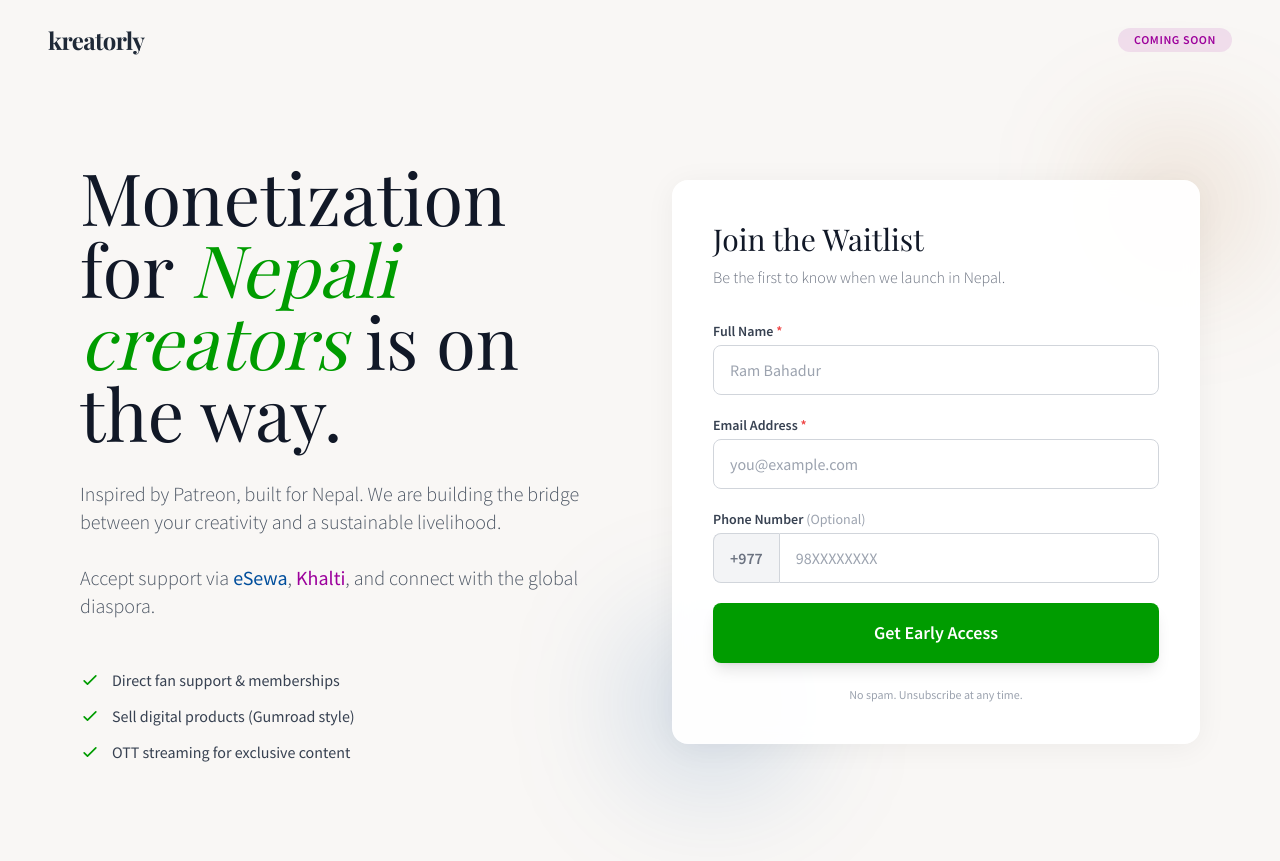
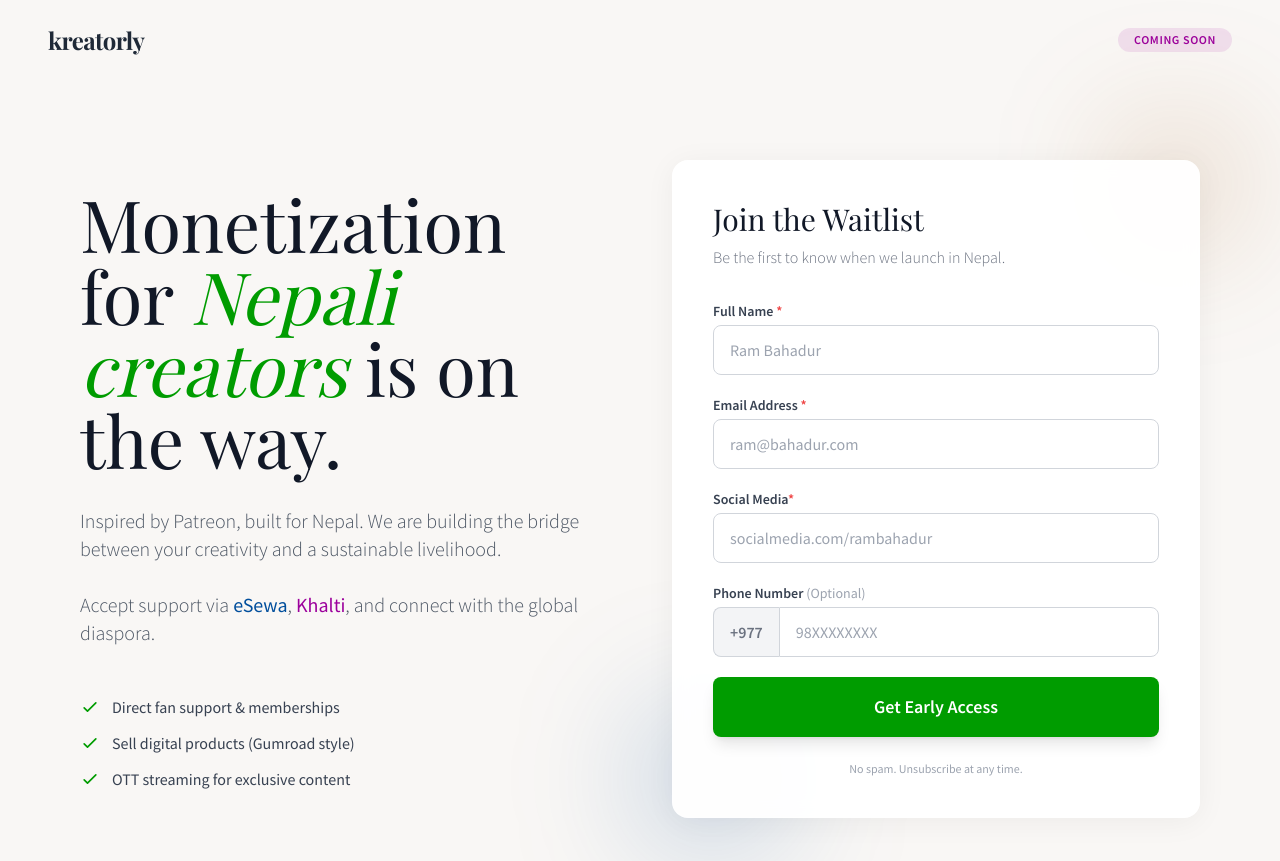
Before and after one commit to Kreatorly/coming-soon, a plain HTML site: page index.html in a window 1280 px wide. Shown: the top 861 px of the page. Drawn offline with nearby package versions, Linux system fonts and the light colour scheme; a web font is replaced by a local one.

Commit message:
Update email placeholder and add social media input

```diff
--- a/index.html
+++ b/index.html
@@ -105,9 +105,16 @@
 
                         <div>
                             <label for="email" class="block text-sm font-semibold text-gray-700 mb-1">Email Address <span class="text-red-500">*</span></label>
-                            <input type="email" id="email" name="email" required placeholder="you@example.com"
+                            <input type="email" id="email" name="email" required placeholder="ram@bahadur.com"
                                 class="w-full px-4 py-3 rounded-lg border border-gray-300 focus:ring-2 focus:ring-kreatorly-green focus:border-transparent outline-none transition bg-white/50">
                         </div>
+
+                        <div>
+                            <label for="text" class="block text-sm font-semibold text-gray-700 mb-1">Social Media<span class="text-red-500">*</span></label>
+                            <input type="text" id="social-media" name="social-media" required placeholder="socialmedia.com/rambahadur"
+                                class="w-full px-4 py-3 rounded-lg border border-gray-300 focus:ring-2 focus:ring-kreatorly-green focus:border-transparent outline-none transition bg-white/50">
+                        </div>
+
 
                         <div>
                             <label for="phone" class="block text-sm font-semibold text-gray-700 mb-1">Phone Number <span class="text-gray-400 font-normal">(Optional)</span></label>
```
